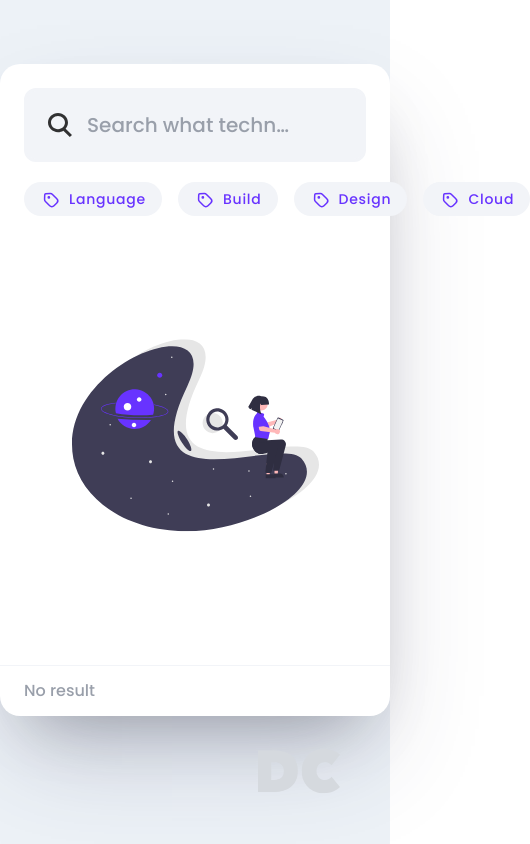
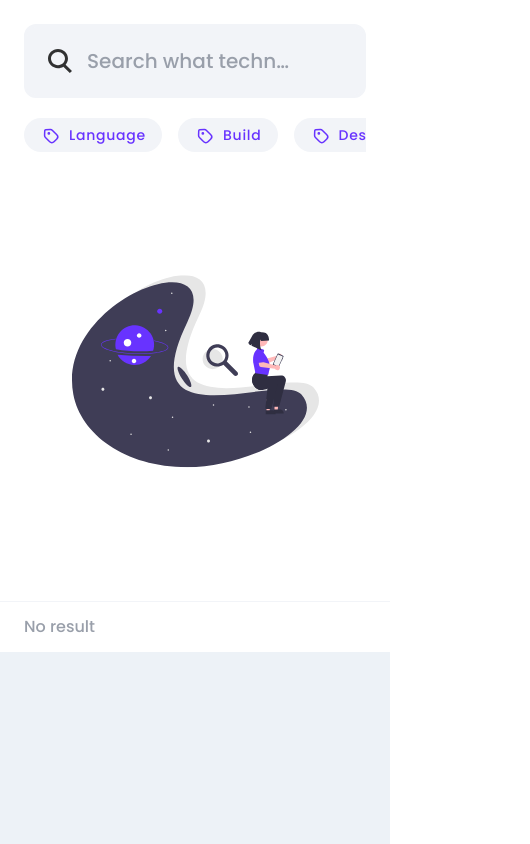
Before and after one commit to keguigong/digital-creative-search-component, a Next.js app: page / in a window 390 px wide. Shown: the whole page, 530 px wide, since content can reach past the window. Built offline with nearby package versions, Linux system fonts and the light colour scheme.

Commit message:
Update README.md

```diff
--- a/components/tag/tag-list.module.scss
+++ b/components/tag/tag-list.module.scss
@@ -3,4 +3,5 @@
   padding: 0;
   display: flex;
   margin: 20px 0;
+  overflow-x: auto;
 }
--- a/pages/home.module.scss
+++ b/pages/home.module.scss
@@ -2,7 +2,9 @@
   min-height: 100vh;
   width: 100vw;
   background: var(--background-body-color);
-  padding-top: 4rem;
+  padding: 4rem 1rem;
+  padding-bottom: 0;
+  position: relative;
 }
 
 .logo {
@@ -12,6 +14,7 @@
 }
 
 .layout {
+  z-index: 10;
   margin: 0 auto;
   width: 100%;
   max-width: 690px;
@@ -20,6 +23,17 @@
   box-shadow: var(--box-shadow);
 }
 
+@media screen and (max-width: 720px) {
+  .section {
+    padding: 0;
+  }
+
+  .layout {
+    box-shadow: none;
+    border-radius: 0;
+  }
+}
+
 .upper {
   padding: 24px;
 }
--- a/pages/index.tsx
+++ b/pages/index.tsx
@@ -41,10 +41,10 @@ export default function Home() {
         <meta name="viewport" content="width=device-width, initial-scale=1" />
         <link rel="icon" href="/favicon.ico" />
       </Head>
-      <picture>
+      <section className={styles.section}>
+        {/* <picture>
         <img className={styles.logo} src="images/dc-logo.svg" alt="dc-logo.svg" />
-      </picture>
-      <section className={styles.section}>
+      </picture> */}
         <div className={styles.layout}>
           <div className={styles.upper}>
             <Search
```
